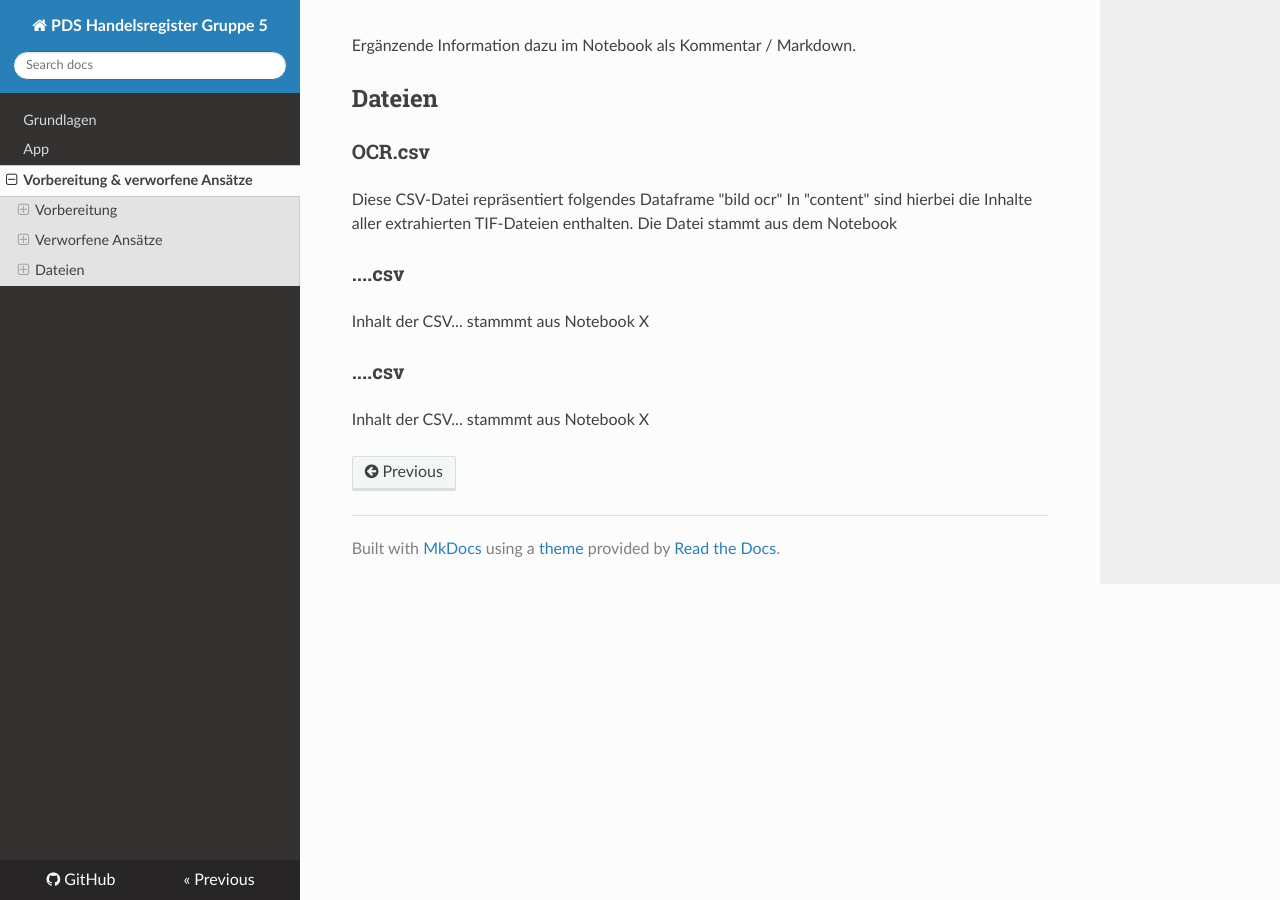
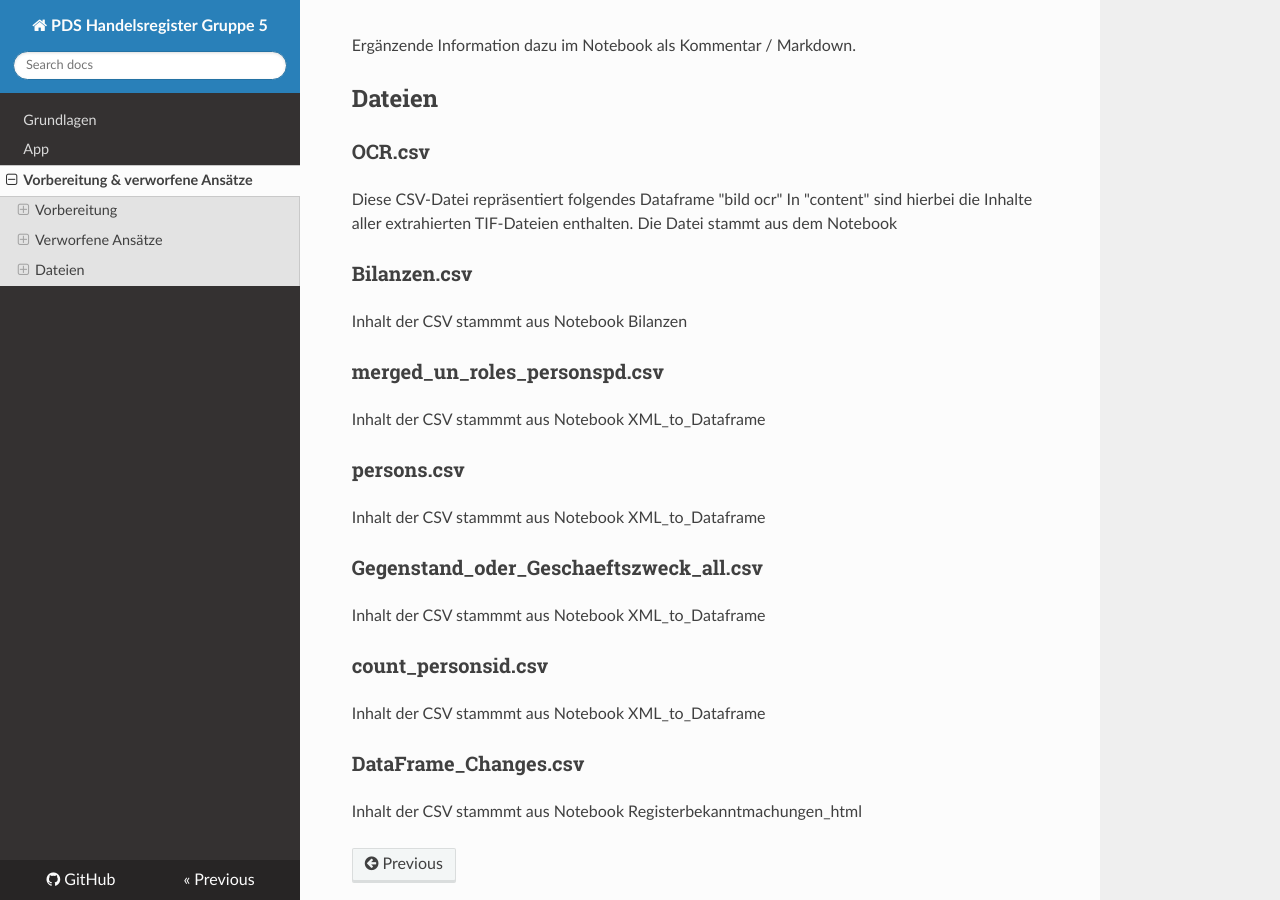
Before and after one commit to joschikahn/DokuPdsHandelsregisterGroup5, an MkDocs documentation site: the page built from docs/vorbereitung_verworfeneAnsätze.md, in a window 1280 px wide and 900 px high, scrolled down 11623 px. Built offline with MkDocs 1.6.1, drawn with Linux system fonts in a browser that asks for light colours; nearby versions of some CDN libraries.

Commit message:
Update vorbereitung_verworfeneAnsätze.md

```diff
--- a/docs/vorbereitung_verworfeneAnsätze.md
+++ b/docs/vorbereitung_verworfeneAnsätze.md
@@ -168,8 +168,20 @@ Für circa 96 Prozent aller Firmen konnten die Koordinaten ermittelt werden. Fü
 Diese CSV-Datei repräsentiert folgendes Dataframe "bild ocr"
 In "content" sind hierbei die Inhalte aller extrahierten TIF-Dateien enthalten. Die Datei stammt aus dem Notebook
 
-### ....csv
-Inhalt der CSV... stammmt aus Notebook X
+### Bilanzen.csv
+Inhalt der CSV stammmt aus Notebook Bilanzen
 
-### ....csv
-Inhalt der CSV... stammmt aus Notebook X
+### merged_un_roles_personspd.csv
+Inhalt der CSV stammmt aus Notebook XML_to_Dataframe
+
+### persons.csv
+Inhalt der CSV stammmt aus Notebook XML_to_Dataframe
+
+### Gegenstand_oder_Geschaeftszweck_all.csv
+Inhalt der CSV stammmt aus Notebook XML_to_Dataframe
+
+### count_personsid.csv
+Inhalt der CSV stammmt aus Notebook XML_to_Dataframe
+
+### DataFrame_Changes.csv
+Inhalt der CSV stammmt aus Notebook Registerbekanntmachungen_html
```
